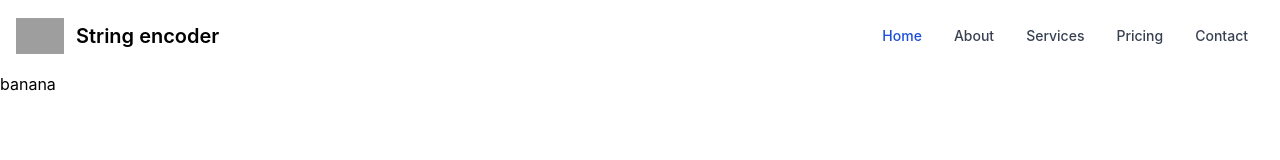
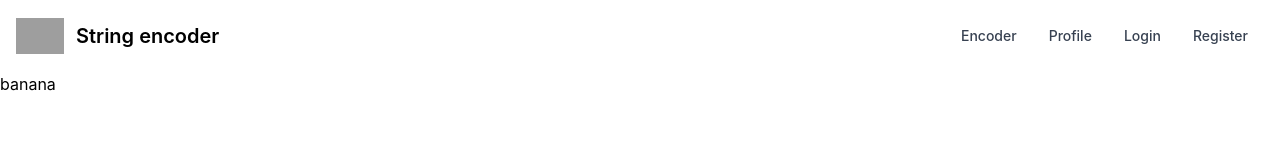
Before and after one commit to jfkeci/bitasker, a React (Create React App) app in the folder react-ts-client/: page /register in a window 1280 px wide. Shown: the top 160 px of the page. Built offline with nearby package versions, Linux system fonts and the light colour scheme; grey boxes are pictures that could not be loaded.

Commit message:
feat: add navbar and navbar related components

```diff
--- /dev/null
+++ b/react-ts-client/src/components/nav/nav-button.component.tsx
@@ -0,0 +1,31 @@
+import React from 'react';
+
+export default function NavButton() {
+  return (
+    <div>
+      {' '}
+      <button
+        data-collapse-toggle="navbar-default"
+        type="button"
+        className="inline-flex items-center p-2 ml-3 text-sm text-gray-500 rounded-lg md:hidden hover:bg-gray-100 focus:outline-none focus:ring-2 focus:ring-gray-200 dark:text-gray-400 dark:hover:bg-gray-700 dark:focus:ring-gray-600"
+        aria-controls="navbar-default"
+        aria-expanded="false"
+      >
+        <span className="sr-only">Open main menu</span>
+        <svg
+          className="w-6 h-6"
+          aria-hidden="true"
+          fill="currentColor"
+          viewBox="0 0 20 20"
+          xmlns="http://www.w3.org/2000/svg"
+        >
+          <path
+            fillRule="evenodd"
+            d="M3 5a1 1 0 011-1h12a1 1 0 110 2H4a1 1 0 01-1-1zM3 10a1 1 0 011-1h12a1 1 0 110 2H4a1 1 0 01-1-1zM3 15a1 1 0 011-1h12a1 1 0 110 2H4a1 1 0 01-1-1z"
+            clipRule="evenodd"
+          ></path>
+        </svg>
+      </button>
+    </div>
+  );
+}
--- /dev/null
+++ b/react-ts-client/src/components/nav/nav-links/nav-link.component.tsx
@@ -0,0 +1,34 @@
+import React from 'react';
+
+interface NavLinkProps {
+  text: string;
+  href: string;
+  active: boolean;
+}
+
+export default function NavLink(props: NavLinkProps) {
+  if (props.active) {
+    return (
+      <a
+        href={props.href}
+        className="block py-2 pl-3 pr-4 text-white bg-blue-700 rounded md:bg-transparent md:text-blue-700 md:p-0 dark:text-white"
+        aria-current="page"
+      >
+        {props.text}
+      </a>
+    );
+  } else {
+    return (
+      <div>
+        <li>
+          <a
+            href={props.href}
+            className="block py-2 pl-3 pr-4 text-gray-700 rounded hover:bg-gray-100 md:hover:bg-transparent md:border-0 md:hover:text-blue-700 md:p-0 dark:text-gray-400 md:dark:hover:text-white dark:hover:bg-gray-700 dark:hover:text-white md:dark:hover:bg-transparent"
+          >
+            {props.text}
+          </a>
+        </li>
+      </div>
+    );
+  }
+}
--- /dev/null
+++ b/react-ts-client/src/components/nav/nav-links/nav-links.component.tsx
@@ -0,0 +1,15 @@
+import React from 'react';
+import NavLink from './nav-link.component';
+
+export default function NavLinks() {
+  return (
+    <div className="hidden w-full md:block md:w-auto" id="navbar-default">
+      <ul className="flex flex-col p-4 mt-4 border border-gray-100 rounded-lg bg-gray-50 md:flex-row md:space-x-8 md:mt-0 md:text-sm md:font-medium md:border-0 md:bg-white dark:bg-gray-800 md:dark:bg-gray-900 dark:border-gray-700">
+        <NavLink href="/logout" text="Encoder" active={false} />
+        <NavLink href="/logout" text="Profile" active={false} />
+        <NavLink href="/login" text="Login" active={false} />
+        <NavLink href="/register" text="Register" active={false} />
+      </ul>
+    </div>
+  );
+}
--- /dev/null
+++ b/react-ts-client/src/components/nav/nav-title.component.tsx
@@ -0,0 +1,18 @@
+import React from 'react';
+
+export default function NavTitle() {
+  return (
+    <div>
+      <a href="https://flowbite.com/" className="flex items-center">
+        <img
+          src="https://ui-avatars.com/api/?name=String+Encoder?rounded=true"
+          className="h-6 mr-3 sm:h-9"
+          alt="String encoder Logo"
+        />
+        <span className="self-center text-xl font-semibold whitespace-nowrap dark:text-white">
+          String encoder
+        </span>
+      </a>
+    </div>
+  );
+}
--- a/react-ts-client/src/components/nav/nav.component.tsx
+++ b/react-ts-client/src/components/nav/nav.component.tsx
@@ -1,86 +1,15 @@
 import React from 'react';
+import NavTitle from './nav-title.component';
+import NavButton from './nav-button.component';
+import NavLinks from './nav-links/nav-links.component';
 
 function Nav() {
   return (
     <nav className="bg-white border-gray-200 px-2 sm:px-4 py-2.5 dark:bg-gray-900">
       <div className="container flex flex-wrap items-center justify-between mx-auto">
-        <a href="https://flowbite.com/" className="flex items-center">
-          <img
-            src="https://ui-avatars.com/api/?name=String+Encoder"
-            className="h-6 mr-3 sm:h-9"
-            alt="String encoder Logo"
-          />
-          <span className="self-center text-xl font-semibold whitespace-nowrap dark:text-white">
-            String encoder
-          </span>
-        </a>
-        <button
-          data-collapse-toggle="navbar-default"
-          type="button"
-          className="inline-flex items-center p-2 ml-3 text-sm text-gray-500 rounded-lg md:hidden hover:bg-gray-100 focus:outline-none focus:ring-2 focus:ring-gray-200 dark:text-gray-400 dark:hover:bg-gray-700 dark:focus:ring-gray-600"
-          aria-controls="navbar-default"
-          aria-expanded="false"
-        >
-          <span className="sr-only">Open main menu</span>
-          <svg
-            className="w-6 h-6"
-            aria-hidden="true"
-            fill="currentColor"
-            viewBox="0 0 20 20"
-            xmlns="http://www.w3.org/2000/svg"
-          >
-            <path
-              fillRule="evenodd"
-              d="M3 5a1 1 0 011-1h12a1 1 0 110 2H4a1 1 0 01-1-1zM3 10a1 1 0 011-1h12a1 1 0 110 2H4a1 1 0 01-1-1zM3 15a1 1 0 011-1h12a1 1 0 110 2H4a1 1 0 01-1-1z"
-              clipRule="evenodd"
-            ></path>
-          </svg>
-        </button>
-        <div className="hidden w-full md:block md:w-auto" id="navbar-default">
-          <ul className="flex flex-col p-4 mt-4 border border-gray-100 rounded-lg bg-gray-50 md:flex-row md:space-x-8 md:mt-0 md:text-sm md:font-medium md:border-0 md:bg-white dark:bg-gray-800 md:dark:bg-gray-900 dark:border-gray-700">
-            <li>
-              <a
-                href="#"
-                className="block py-2 pl-3 pr-4 text-white bg-blue-700 rounded md:bg-transparent md:text-blue-700 md:p-0 dark:text-white"
-                aria-current="page"
-              >
-                Home
-              </a>
-            </li>
-            <li>
-              <a
-                href="#"
-                className="block py-2 pl-3 pr-4 text-gray-700 rounded hover:bg-gray-100 md:hover:bg-transparent md:border-0 md:hover:text-blue-700 md:p-0 dark:text-gray-400 md:dark:hover:text-white dark:hover:bg-gray-700 dark:hover:text-white md:dark:hover:bg-transparent"
-              >
-                About
-              </a>
-            </li>
-            <li>
-              <a
-                href="#"
-                className="block py-2 pl-3 pr-4 text-gray-700 rounded hover:bg-gray-100 md:hover:bg-transparent md:border-0 md:hover:text-blue-700 md:p-0 dark:text-gray-400 md:dark:hover:text-white dark:hover:bg-gray-700 dark:hover:text-white md:dark:hover:bg-transparent"
-              >
-                Services
-              </a>
-            </li>
-            <li>
-              <a
-                href="#"
-                className="block py-2 pl-3 pr-4 text-gray-700 rounded hover:bg-gray-100 md:hover:bg-transparent md:border-0 md:hover:text-blue-700 md:p-0 dark:text-gray-400 md:dark:hover:text-white dark:hover:bg-gray-700 dark:hover:text-white md:dark:hover:bg-transparent"
-              >
-                Pricing
-              </a>
-            </li>
-            <li>
-              <a
-                href="#"
-                className="block py-2 pl-3 pr-4 text-gray-700 rounded hover:bg-gray-100 md:hover:bg-transparent md:border-0 md:hover:text-blue-700 md:p-0 dark:text-gray-400 md:dark:hover:text-white dark:hover:bg-gray-700 dark:hover:text-white md:dark:hover:bg-transparent"
-              >
-                Contact
-              </a>
-            </li>
-          </ul>
-        </div>
+        <NavTitle />
+        <NavButton />
+        <NavLinks />
       </div>
     </nav>
   );
```
